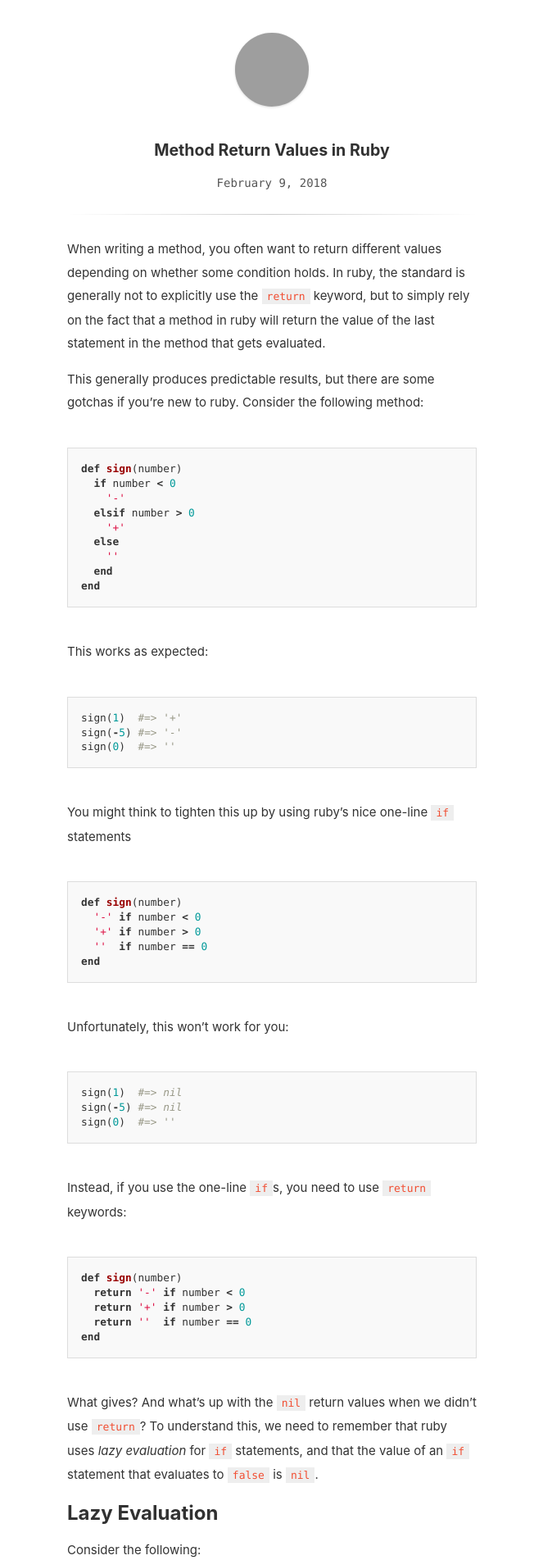
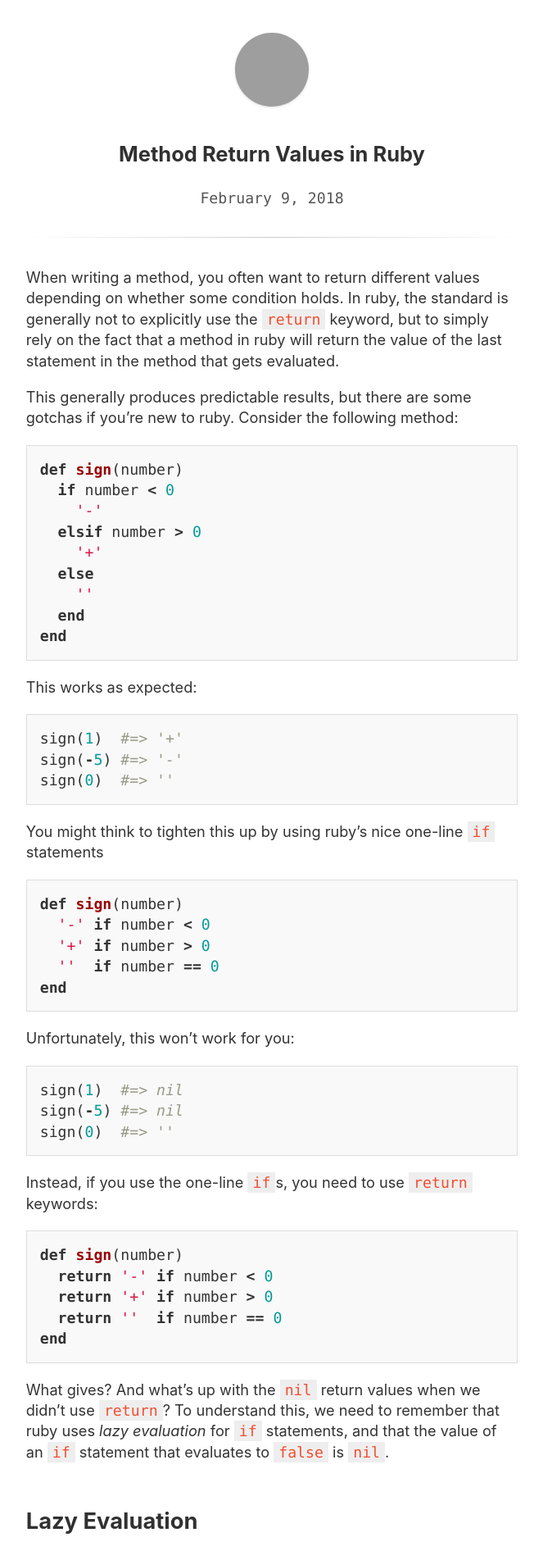
Before and after one commit to icevans/icevans.github.io, a Jekyll site: the page built from _posts/2018-02-09-method-return.md, in a window 1280 px wide. Shown: the top 1903 px of the page at 82% size, without its empty margins (308-971 px from the left). Built offline with Jekyll 4.4.1, drawn with Linux system fonts in a browser that asks for light colours; grey boxes are pictures that could not be loaded.

Commit message:
Improve typography for articles

```diff
--- a/_sass/main.scss
+++ b/_sass/main.scss
@@ -29,7 +29,7 @@ h3,
 h4,
 h5,
 h6 {
-    margin-bottom: 1rem;
+    margin-bottom: 1em;
     line-height: 1.25;
     color: #313131;
 }
@@ -38,8 +38,8 @@ h1 {
 }
 
 h2 {
-  margin-top: 1rem;
-  font-size: 1.5rem;
+  margin-top: 2em;
+  font-size: 1.5em;
 }
 
 h3 {
@@ -180,17 +180,22 @@ pre,
 .footnotes {
   font-family: Consolas, monaco, monospace;
 }
+
+pre.highlight {
+  margin-top: 20px;
+  margin-bottom: 20px;
+}
+
 code {
   color: #f14e32;
   background: #eee;
   padding: 2px 6px;
-  font-size: 13px;
 }
+
 pre {
   display: block;
   margin-top: 0;
   margin-bottom: 1rem;
-  font-size: 0.8rem;
   line-height: 1.4;
   white-space: pre;
   overflow-x: auto;
@@ -224,7 +229,8 @@ iframe {
   width: 100%;
 }
 article {
-  max-width: 500px;
+  font-size: 1.3em;
+  max-width: 33em;
   margin: 0 auto;
   h1.title {
     line-height: 1.4em;
@@ -249,8 +255,7 @@ article {
     margin: 30px 0;
   }
   p {
-    font-size: 15px;
-    line-height: 1.9em;
+    line-height: 1.4;
     word-wrap: break-word;
   }
   .footnote {
--- a/_sass/syntax.scss
+++ b/_sass/syntax.scss
@@ -1,5 +1,4 @@
 .highlight {
-  margin: 40px 0;
   .c {
     color: #998;
     font-style: italic;
```
